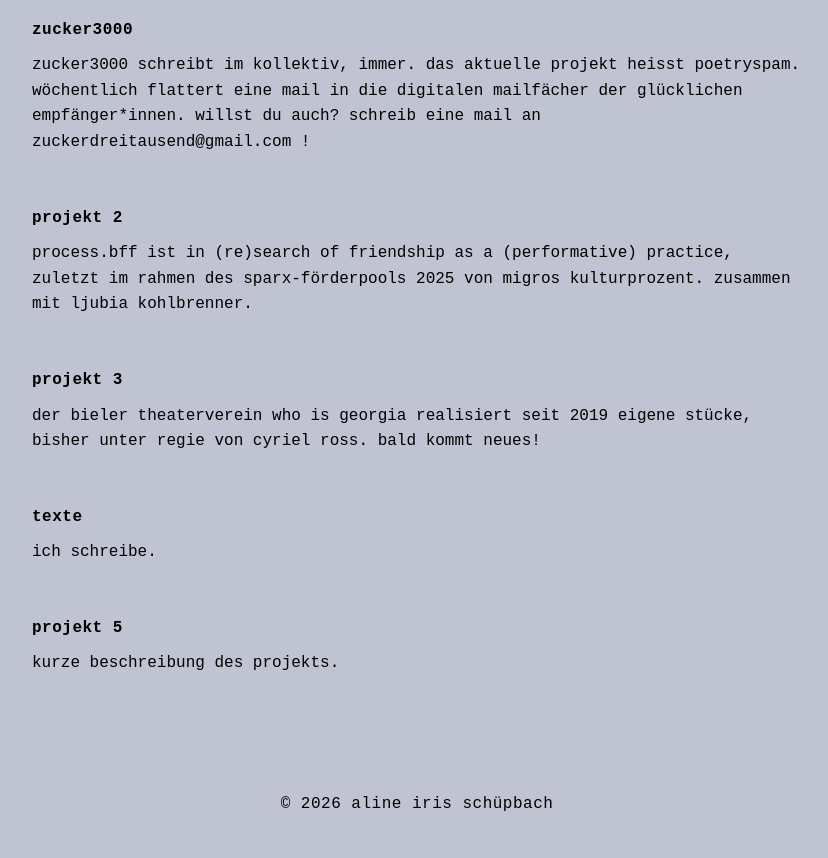
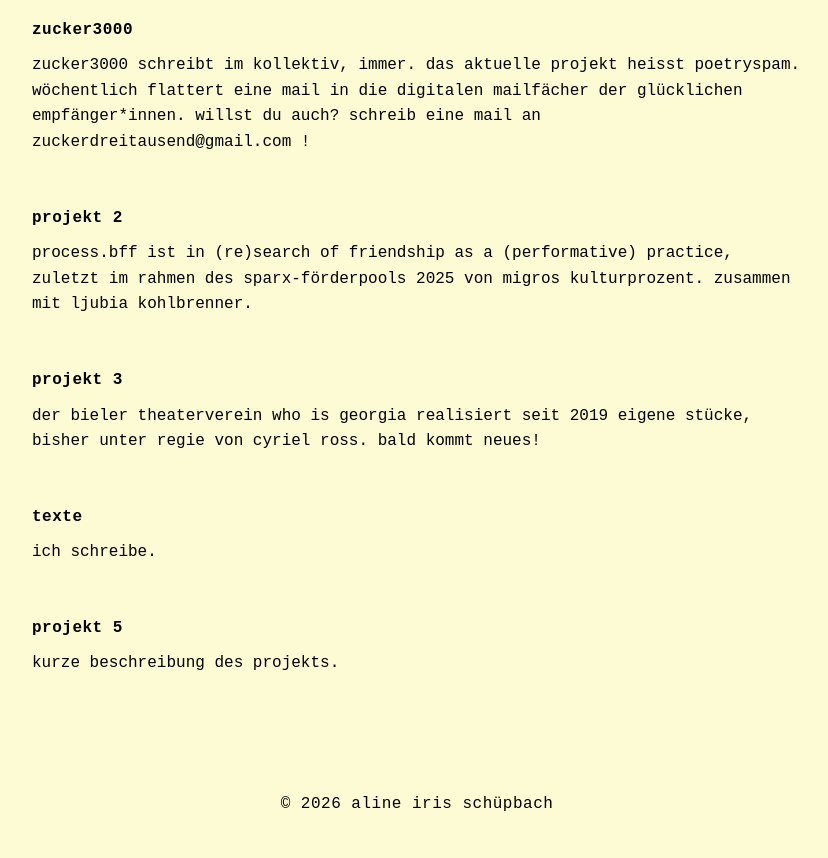
Before and after one commit to alinmittte/portfoliosite, a plain HTML site: page index.html in a window 1280 px wide. Shown: the part 1041-1899 px from the top of the page, without its empty margins (223-1051 px from the left). Drawn offline with Linux system fonts and the light colour scheme.

Commit message:
Update index.html
farbe beige

```diff
--- a/index.html
+++ b/index.html
@@ -10,7 +10,7 @@
       margin: 0;
       padding: 0;
       font-family: 'Courier New', Courier, monospace;
-      background-color: #c0c3d2; /* taubengrau leicht blauviolett */
+      background-color: #FDFBD4; /* creme */
       color: #000000;
       line-height: 1.6;
       font-size: 16px;
@@ -29,7 +29,7 @@
     header {
       padding: 40px 20px;
       text-align: center;
-      background-color: #c0c3d2; /* gleiche Farbe wie Hintergrund */
+      background-color: #FDFBD4; /* gleiche Farbe wie Hintergrund */
       border-bottom: none;
     }
 
@@ -77,7 +77,7 @@
     .project {
       margin-top: 20px;
       padding: 15px;
-      background-color: #c0c3d2; /* gleiche Farbe wie Hintergrund */
+      background-color: #FDFBD4; /* gleiche Farbe wie Hintergrund */
       border-radius: 0;
     }
 
@@ -86,7 +86,7 @@
       padding: 40px 20px;
       font-size: 16px;
       letter-spacing: 0.5px;
-      background-color: #c0c3d2; /* gleiche Farbe wie Hintergrund */
+      background-color: #FDFBD4; /* gleiche Farbe wie Hintergrund */
       border-top: none;
     }
 
```
